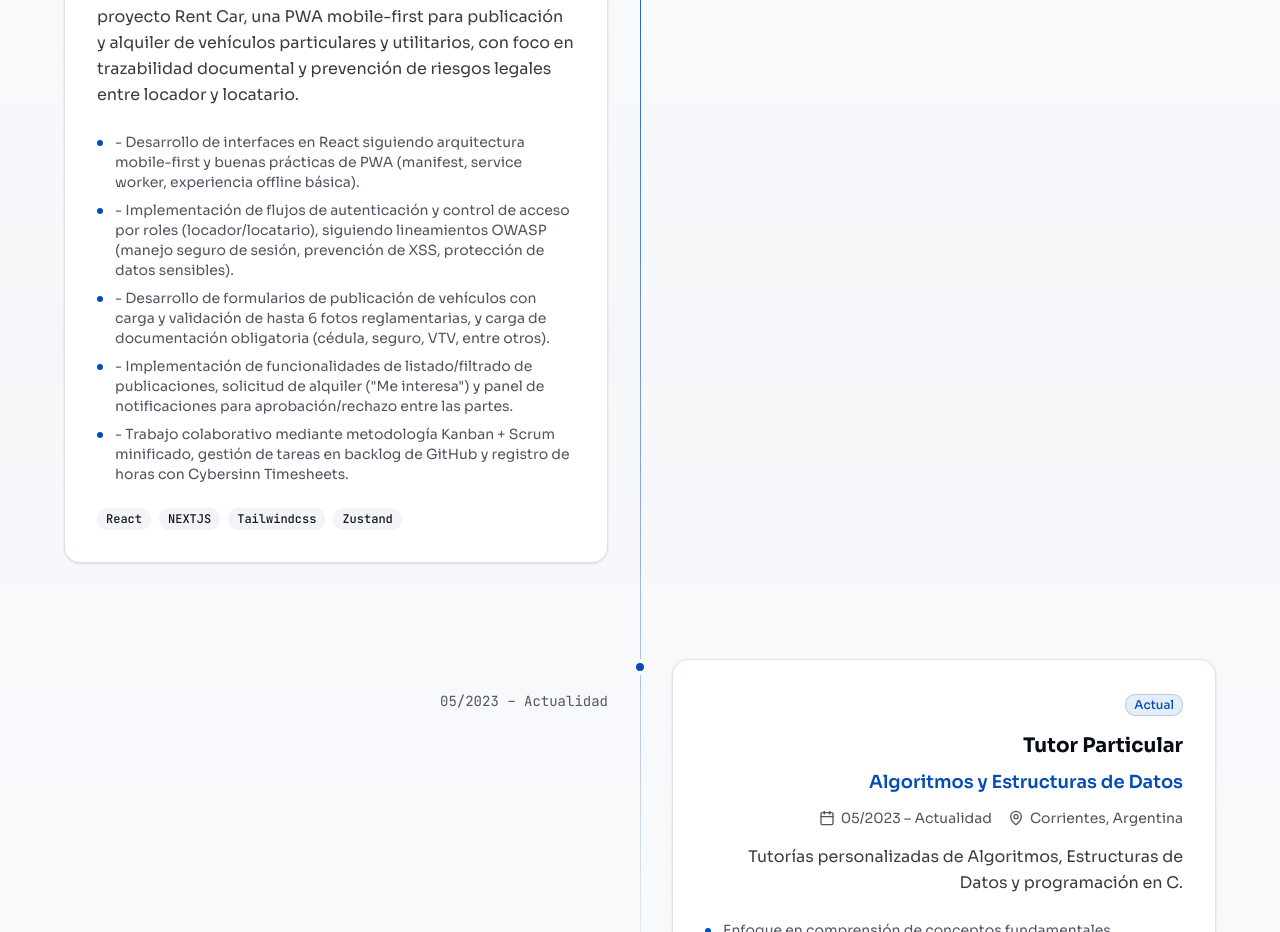
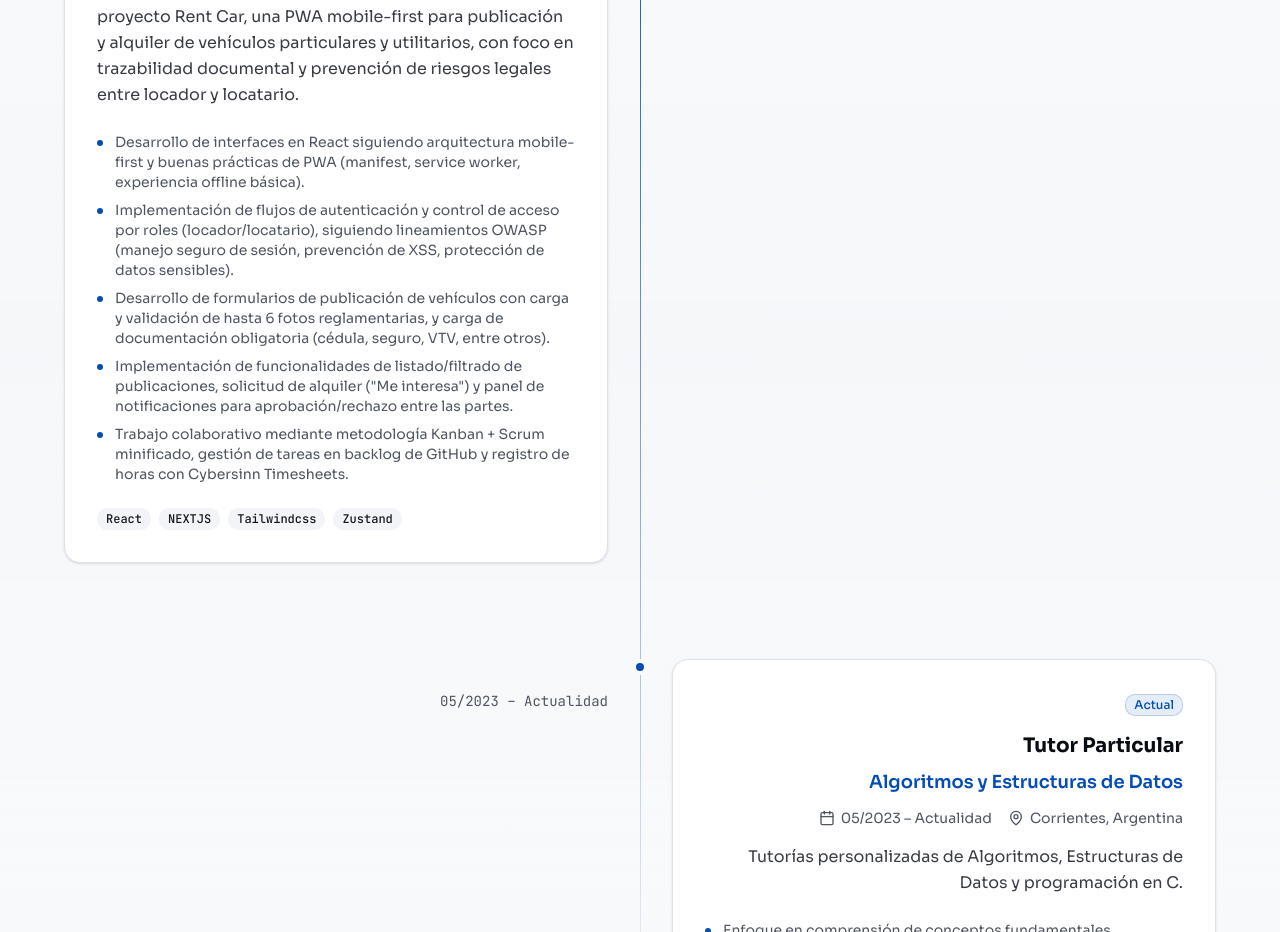
Before and after one commit to XyonaX/Portfolio, a Next.js app: page / in a window 1280 px wide. Shown: the part 1380-2312 px from the top of the page. Built offline with nearby package versions, Linux system fonts and the light colour scheme.

Commit message:
Refactor achievements to use standard strings
Replaced template literals with standard strings for achievements in the experience section.

```diff
--- a/components/portfolio/experience.tsx
+++ b/components/portfolio/experience.tsx
@@ -12,11 +12,11 @@ const experiences = [
     period: "06/2026 – 10/2026",
     description: "Participo como desarrollador frontend en el equipo del proyecto Rent Car, una PWA mobile-first para publicación y alquiler de vehículos particulares y utilitarios, con foco en trazabilidad documental y prevención de riesgos legales entre locador y locatario.",
     achievements: [
-     `  - Desarrollo de interfaces en React siguiendo arquitectura mobile-first y buenas prácticas de PWA (manifest, service worker, experiencia offline básica).` ,
-       `  - Implementación de flujos de autenticación y control de acceso por roles (locador/locatario), siguiendo lineamientos OWASP (manejo seguro de sesión, prevención de XSS, protección de datos sensibles).` ,
-        ` - Desarrollo de formularios de publicación de vehículos con carga y validación de hasta 6 fotos reglamentarias, y carga de documentación obligatoria (cédula, seguro, VTV, entre otros).` ,
-       `  - Implementación de funcionalidades de listado/filtrado de publicaciones, solicitud de alquiler ("Me interesa") y panel de notificaciones para aprobación/rechazo entre las partes.` ,
-       `  - Trabajo colaborativo mediante metodología Kanban + Scrum minificado, gestión de tareas en backlog de GitHub y registro de horas con Cybersinn Timesheets.`
+      "Desarrollo de interfaces en React siguiendo arquitectura mobile-first y buenas prácticas de PWA (manifest, service worker, experiencia offline básica).",
+      "Implementación de flujos de autenticación y control de acceso por roles (locador/locatario), siguiendo lineamientos OWASP (manejo seguro de sesión, prevención de XSS, protección de datos sensibles).",
+      "Desarrollo de formularios de publicación de vehículos con carga y validación de hasta 6 fotos reglamentarias, y carga de documentación obligatoria (cédula, seguro, VTV, entre otros).",
+      "Implementación de funcionalidades de listado/filtrado de publicaciones, solicitud de alquiler (\"Me interesa\") y panel de notificaciones para aprobación/rechazo entre las partes.",
+      "Trabajo colaborativo mediante metodología Kanban + Scrum minificado, gestión de tareas en backlog de GitHub y registro de horas con Cybersinn Timesheets."
     ],
     technologies: ["React", "NEXTJS", "Tailwindcss", "Zustand"],
     current: false
```
